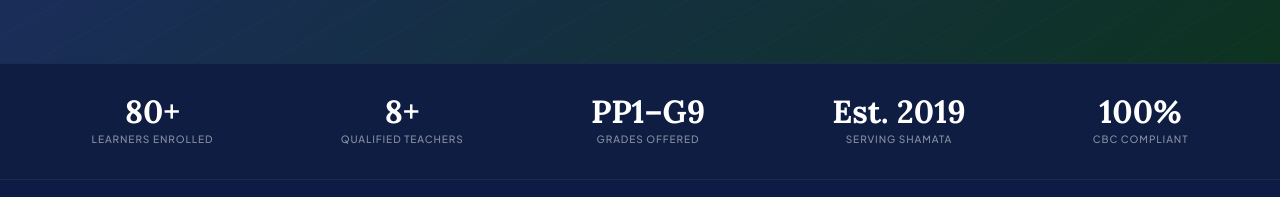
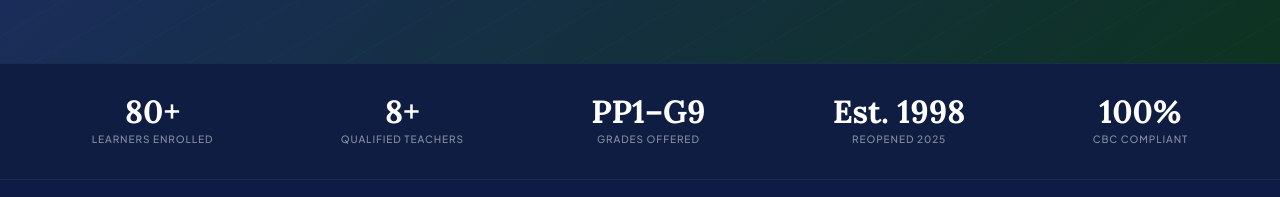
Before and after one commit to rxkode/horizon-hope-academy, a Next.js app in the folder frontend/: page / in a window 1280 px wide. Shown: the part 997-1194 px from the top of the page. Built offline with nearby package versions, Linux system fonts and the light colour scheme; no server answers.

Commit message:
fix: correct school history — est. 1998, reopened 2025

```diff
--- a/frontend/src/app/page.tsx
+++ b/frontend/src/app/page.tsx
@@ -46,7 +46,7 @@ const stats = [
   { num: "80+",     label: "Learners Enrolled" },
   { num: "8+",      label: "Qualified Teachers" },
   { num: "PP1–G9",  label: "Grades Offered" },
-  { num: "Est. 2019", label: "Serving Shamata" },
+  { num: "Est. 1998", label: "Reopened 2025" },
   { num: "100%",    label: "CBC Compliant" },
 ];
 
```
